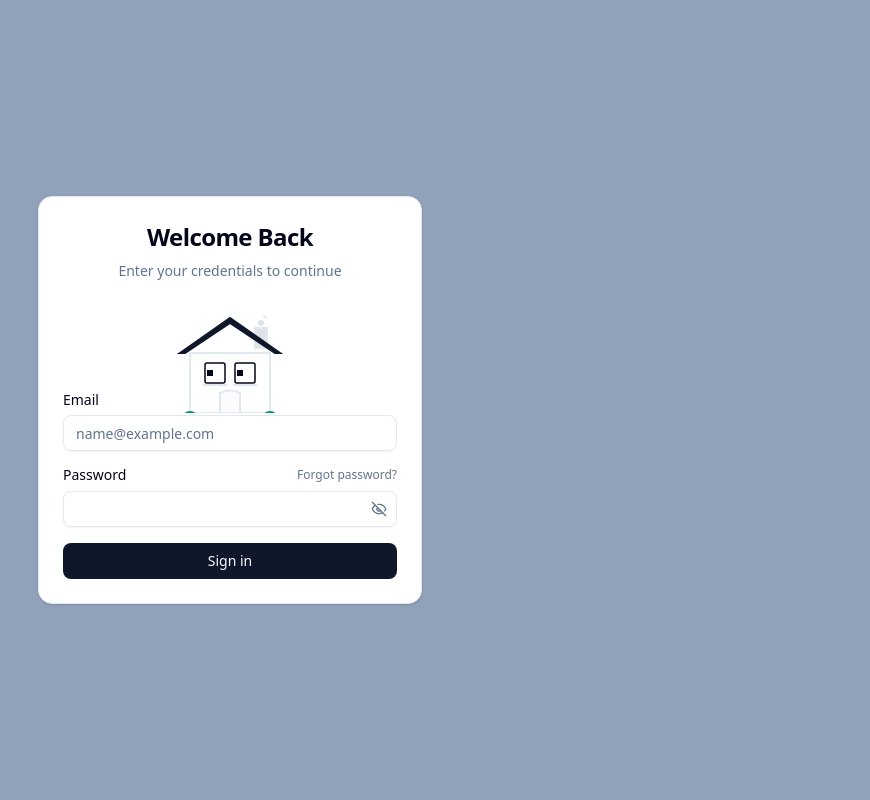
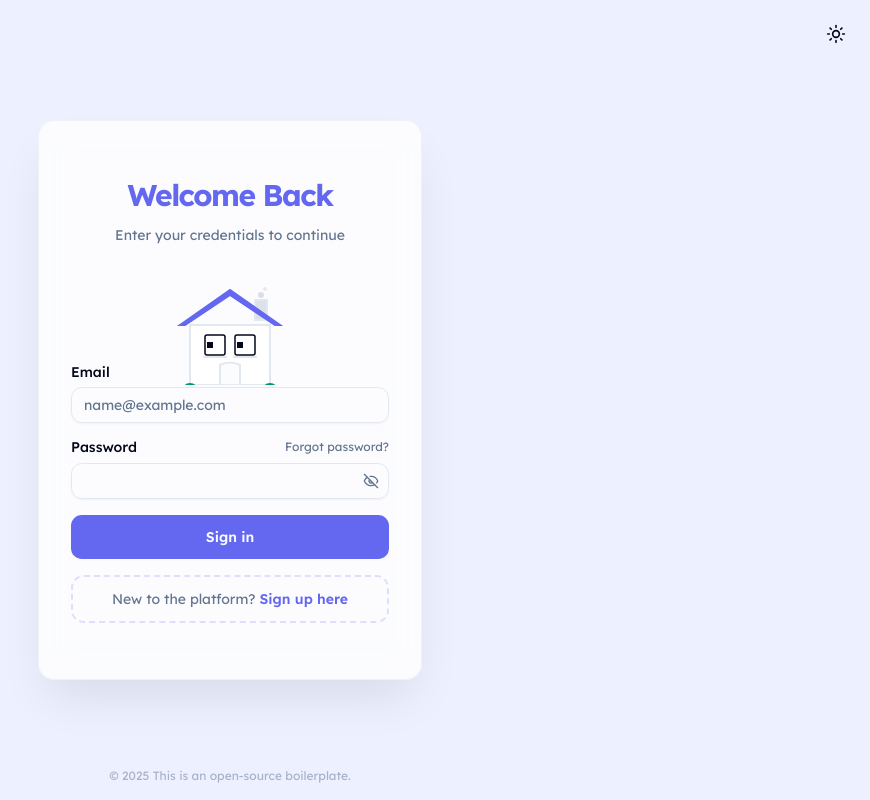
Before and after one commit to Faizanahmedsy/best-nextjs-16-react-19-boilerplate, a Next.js app: page /login in a window 1280 px wide. Shown: the whole page, without its empty margins (410-1280 px from the left). Built offline with nearby package versions, Linux system fonts and the light colour scheme; no server answers.

Commit message:
feat(login): add lexend theme toggle and improved login page ui

```diff
--- a/src/app/(auth)/login/page.tsx
+++ b/src/app/(auth)/login/page.tsx
@@ -1,32 +1,42 @@
 import { Metadata } from "next";
 
+// Import Link for navigation
 import { LoginForm } from "@/features/auth/components/login-form";
 
+import { ThemeToggle } from "@/components/shared/theme-toggle";
 import { Card, CardContent, CardDescription, CardHeader } from "@/components/ui/card";
+
+// For the divider lines
 
 export const metadata: Metadata = {
   title: "Login",
-  description: "Access your account",
+  description: "Access your Home Worth account",
 };
 
 export default function LoginPage() {
   return (
-    <main className="flex min-h-screen items-center justify-center bg-slate-400 p-4">
-      <Card className="w-full max-w-sm overflow-visible border-0 shadow-none sm:border sm:shadow-sm">
-        {/* Added overflow-visible above */}
+    <div className="relative flex min-h-screen flex-col items-center justify-center p-4">
+      {/* Theme Toggle */}
+      <div className="absolute top-4 right-4">
+        <ThemeToggle />
+      </div>
 
-        <CardHeader className="pb-2">
-          {" "}
-          {/* Reduce padding slightly */}
-          <h1 className="text-center text-2xl font-semibold tracking-tight">Welcome Back</h1>
-          <CardDescription className="text-center">
-            Enter your credentials to continue
-          </CardDescription>
-        </CardHeader>
-        <CardContent>
-          <LoginForm />
-        </CardContent>
-      </Card>
-    </main>
+      <div className="w-full max-w-sm">
+        <Card className="border-border/50 bg-background/80 overflow-visible rounded-2xl shadow-2xl shadow-black/10 backdrop-blur-lg dark:bg-black dark:shadow-black/50">
+          <CardHeader className="p-8 pb-4 text-center">
+            <h1 className="text-primary text-3xl font-bold tracking-tighter">Welcome Back</h1>
+            <CardDescription className="pt-1">Enter your credentials to continue</CardDescription>
+          </CardHeader>
+          <CardContent className="p-8 pt-0">
+            <LoginForm />
+          </CardContent>
+        </Card>
+      </div>
+
+      {/* 3. Global Footer */}
+      <footer className="text-muted-foreground/50 absolute bottom-4 text-center text-xs">
+        &copy; {new Date().getFullYear()} This is an open-source boilerplate.
+      </footer>
+    </div>
   );
 }
--- a/src/app/globals.css
+++ b/src/app/globals.css
@@ -6,9 +6,7 @@
 @theme inline {
   --color-background: var(--background);
   --color-foreground: var(--foreground);
-  --font-sans:
-    var(--font-geist-sans), ui-sans-serif, system-ui, sans-serif, "Apple Color Emoji",
-    "Segoe UI Emoji", "Segoe UI Symbol", "Noto Color Emoji";
+  --font-sans: var(--font-lexend), var(--font-geist-sans), ui-sans-serif, system-ui;
   --font-mono:
     var(--font-geist-mono), ui-monospace, SFMono-Regular, Menlo, Monaco, Consolas,
     "Liberation Mono", "Courier New", monospace;
@@ -48,15 +46,15 @@
 }
 
 :root {
-  --radius: 0.625rem;
+  --radius: 0.8rem;
   --background: oklch(1 0 0);
   --foreground: oklch(0.129 0.042 264.695);
   --card: oklch(1 0 0);
   --card-foreground: oklch(0.129 0.042 264.695);
   --popover: oklch(1 0 0);
   --popover-foreground: oklch(0.129 0.042 264.695);
-  --primary: oklch(0.208 0.042 265.755);
-  --primary-foreground: oklch(0.984 0.003 247.858);
+  --primary: oklch(0.59 0.2 277.12);
+  --primary-foreground: oklch(0.99 0.01 270);
   --secondary: oklch(0.968 0.007 247.896);
   --secondary-foreground: oklch(0.208 0.042 265.755);
   --muted: oklch(0.968 0.007 247.896);
@@ -89,8 +87,8 @@
   --card-foreground: oklch(0.984 0.003 247.858);
   --popover: oklch(0.208 0.042 265.755);
   --popover-foreground: oklch(0.984 0.003 247.858);
-  --primary: oklch(0.929 0.013 255.508);
-  --primary-foreground: oklch(0.208 0.042 265.755);
+  --primary: oklch(69.282% 0.16392 278.917);
+  --primary-foreground: oklch(0.1 0.02 270);
   --secondary: oklch(0.279 0.041 260.031);
   --secondary-foreground: oklch(0.984 0.003 247.858);
   --muted: oklch(0.279 0.041 260.031);
@@ -121,6 +119,22 @@
     @apply border-border outline-ring/50;
   }
   body {
-    @apply bg-background text-foreground;
+    color: var(--foreground);
+    min-height: 100vh;
+    /* Light Mode: More visible gradient - soft blue-tinted white to light gray */
+    background: oklch(0.96 0.02 272);
+  }
+
+  .dark body {
+    /* Dark Mode: More visible gradient - deep blue to darker navy */
+    background: oklch(0.37 0.04 257);
+  }
+
+  h1 {
+    @apply text-3xl font-semibold tracking-tight; /* Bolder and larger */
+  }
+
+  label {
+    @apply font-medium; /* Increase label weight */
   }
 }
--- a/src/app/layout.tsx
+++ b/src/app/layout.tsx
@@ -1,6 +1,6 @@
 import type { Metadata, Viewport } from "next";
 
-import { fontMono, fontSans } from "@/lib/fonts";
+import { fontLexend, fontMono, fontSans } from "@/lib/fonts";
 
 import "@/app/globals.css";
 import { Providers } from "@/app/providers/providers";
@@ -33,7 +33,7 @@ export default function RootLayout({
   return (
     <html lang="en" suppressHydrationWarning>
       <body
-        className={` ${fontSans.variable} ${fontMono.variable} bg-background text-foreground selection:bg-primary/20 selection:text-primary min-h-screen w-full overflow-x-hidden antialiased`}
+        className={` ${fontSans.variable} ${fontMono.variable} ${fontLexend.variable} text-foreground selection:bg-primary/20 selection:text-primary min-h-screen w-full overflow-x-hidden font-sans antialiased`}
       >
         <Providers>{children}</Providers>
       </body>
--- a/src/app/providers/providers.tsx
+++ b/src/app/providers/providers.tsx
@@ -12,7 +12,7 @@ interface ProvidersProps {
 
 export function Providers({ children }: ProvidersProps) {
   return (
-    <ThemeProvider attribute="class" defaultTheme="system" enableSystem disableTransitionOnChange>
+    <ThemeProvider attribute="class" defaultTheme="light" enableSystem disableTransitionOnChange>
       {children}
       <Toaster richColors position="top-right" closeButton />
     </ThemeProvider>
--- /dev/null
+++ b/src/components/shared/theme-toggle.tsx
@@ -0,0 +1,22 @@
+"use client";
+
+import { MoonIcon, SunIcon } from "lucide-react";
+import { useTheme } from "next-themes";
+
+import { Button } from "@/components/ui/button";
+
+export function ThemeToggle() {
+  const { setTheme, theme } = useTheme();
+
+  return (
+    <Button
+      variant="ghost"
+      size="icon"
+      onClick={() => setTheme(theme === "light" ? "dark" : "light")}
+      aria-label="Toggle theme"
+    >
+      <SunIcon className="size-5 scale-100 rotate-0 transition-all dark:scale-0 dark:-rotate-90" />
+      <MoonIcon className="absolute size-5 scale-0 rotate-90 transition-all dark:scale-100 dark:rotate-0" />
+    </Button>
+  );
+}
--- a/src/components/ui/button.tsx
+++ b/src/components/ui/button.tsx
@@ -6,7 +6,7 @@ import { type VariantProps, cva } from "class-variance-authority";
 import { cn } from "@/lib/utils";
 
 const buttonVariants = cva(
-  "inline-flex items-center justify-center gap-2 whitespace-nowrap rounded-md text-sm font-medium transition-all disabled:pointer-events-none disabled:opacity-50 [&_svg]:pointer-events-none [&_svg:not([class*='size-'])]:size-4 shrink-0 [&_svg]:shrink-0 outline-none focus-visible:border-ring focus-visible:ring-ring/50 focus-visible:ring-[3px] aria-invalid:ring-destructive/20 dark:aria-invalid:ring-destructive/40 aria-invalid:border-destructive",
+  "inline-flex items-center justify-center gap-2 whitespace-nowrap rounded-md text-sm font-medium transition-all disabled:pointer-events-none disabled:opacity-50 [&_svg]:pointer-events-none [&_svg:not([class*='size-'])]:size-4 shrink-0 [&_svg]:shrink-0 outline-none focus-visible:border-ring focus-visible:ring-ring/50 focus-visible:ring-[3px] aria-invalid:ring-destructive/20 dark:aria-invalid:ring-destructive/40 aria-invalid:border-destructive transition-all active:scale-[0.98]",
   {
     variants: {
       variant: {
@@ -20,7 +20,7 @@ const buttonVariants = cva(
         link: "text-primary underline-offset-4 hover:underline",
       },
       size: {
-        default: "h-9 px-4 py-2 has-[>svg]:px-3",
+        default: "h-11 px-6 py-2 has-[>svg]:px-3",
         sm: "h-8 rounded-md gap-1.5 px-3 has-[>svg]:px-2.5",
         lg: "h-10 rounded-md px-6 has-[>svg]:px-4",
         icon: "size-9",
--- a/src/features/auth/components/login-form.tsx
+++ b/src/features/auth/components/login-form.tsx
@@ -1,6 +1,8 @@
 "use client";
 
 import { useState } from "react";
+
+import Link from "next/link";
 
 // <--- Import useState
 import { loginAction } from "@/features/auth/actions/login.action";
@@ -99,6 +101,14 @@ export function LoginForm() {
 
         <SubmitButton />
       </form>
+      <div className="mt-4 flex flex-col items-center gap-4 text-sm">
+        <Link
+          href="/register"
+          className="border-primary/20 text-muted-foreground w-full rounded-lg border-2 border-dashed p-3 text-center transition-colors"
+        >
+          New to the platform? <span className="text-primary font-semibold">Sign up here</span>
+        </Link>
+      </div>
     </div>
   );
 }
--- a/src/features/auth/components/submit-button.tsx
+++ b/src/features/auth/components/submit-button.tsx
@@ -9,7 +9,7 @@ export function SubmitButton() {
   const { pending } = useFormStatus();
 
   return (
-    <Button type="submit" className="w-full" disabled={pending}>
+    <Button type="submit" className="w-full font-semibold" disabled={pending}>
       {pending ? (
         <>
           <Loader2 className="mr-2 size-4 animate-spin" />
--- a/src/lib/fonts.ts
+++ b/src/lib/fonts.ts
@@ -1,7 +1,9 @@
-import { Geist, Geist_Mono } from "next/font/google";
+import { Geist, Geist_Mono, Lexend } from "next/font/google";
+
+// 1. Import Lexend
 
 export const fontSans = Geist({
-  variable: "--font-geist-sans",
+  variable: "--font-geist-sans", // Keep Geist as a fallback/mono option
   subsets: ["latin"],
 });
 
@@ -9,3 +11,10 @@ export const fontMono = Geist_Mono({
   variable: "--font-geist-mono",
   subsets: ["latin"],
 });
+
+// 2. Configure Lexend as the main display font
+export const fontLexend = Lexend({
+  variable: "--font-lexend",
+  subsets: ["latin"],
+  weight: ["400", "500", "600", "700"], // Import necessary weights
+});
```
